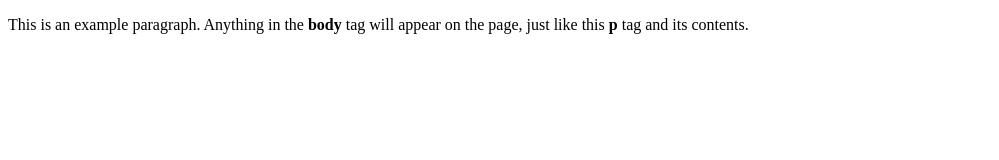
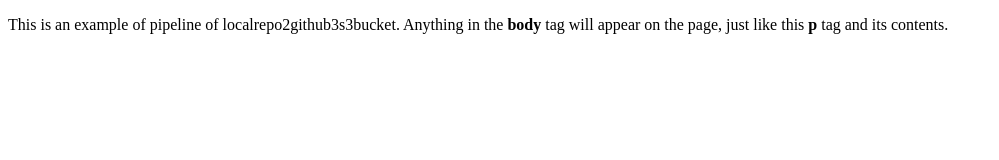
Before and after one commit to sandipgit1116/Assignment, a plain HTML site: page index.html in a window 1280 px wide. Shown: the whole page, without its empty margins (0-999 px from the left). Drawn offline with Linux system fonts and the light colour scheme.

Commit message:
main branch update

```diff
--- a/index.html
+++ b/index.html
@@ -4,6 +4,6 @@
     <title>This is the title of the webpage!</title>
   </head>
   <body>
-    <p>This is an example paragraph. Anything in the <strong>body</strong> tag will appear on the page, just like this <strong>p</strong> tag and its contents.</p>
+    <p>This is an example of pipeline of localrepo2github3s3bucket. Anything in the <strong>body</strong> tag will appear on the page, just like this <strong>p</strong> tag and its contents.</p>
   </body>
 </html>
```
